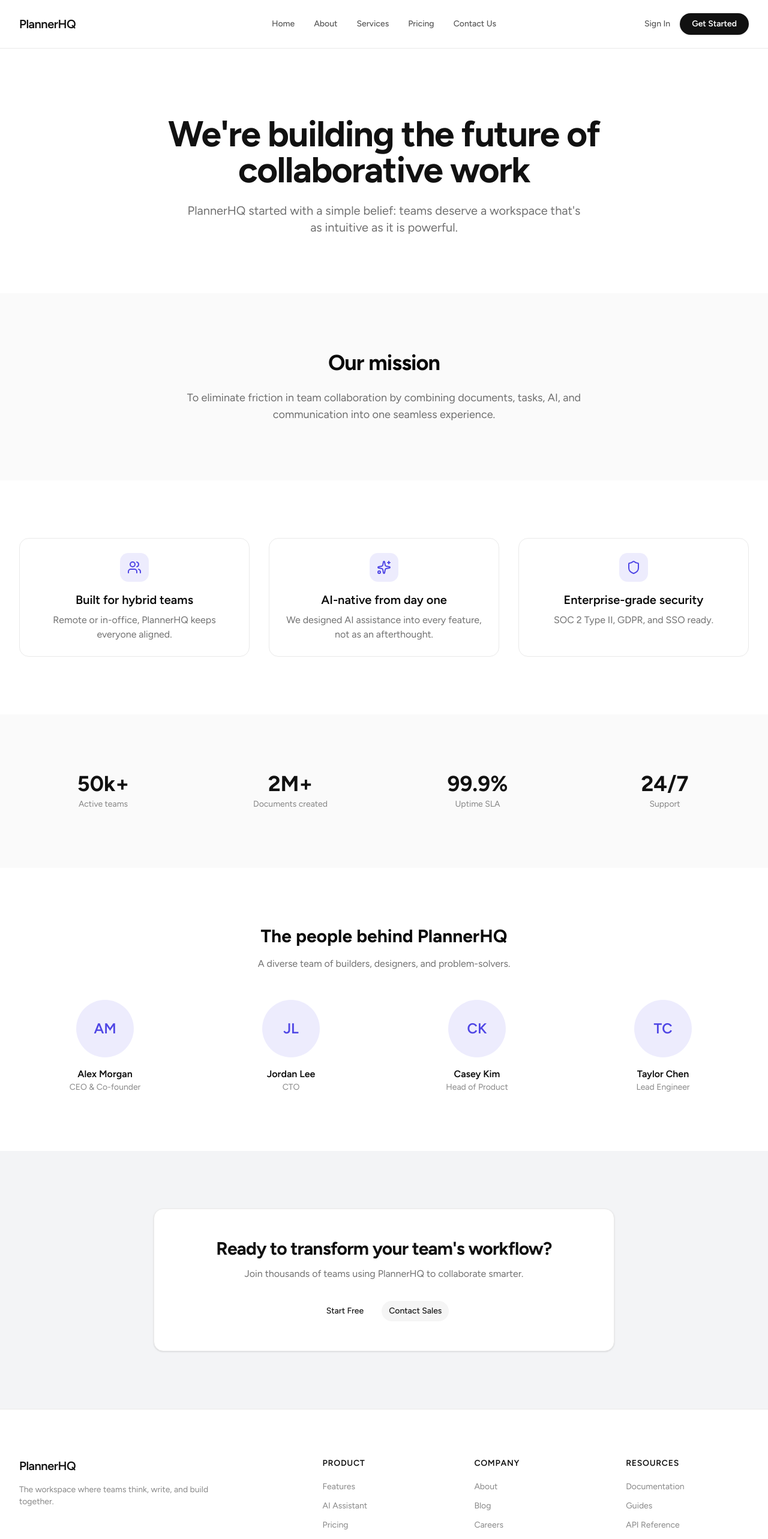
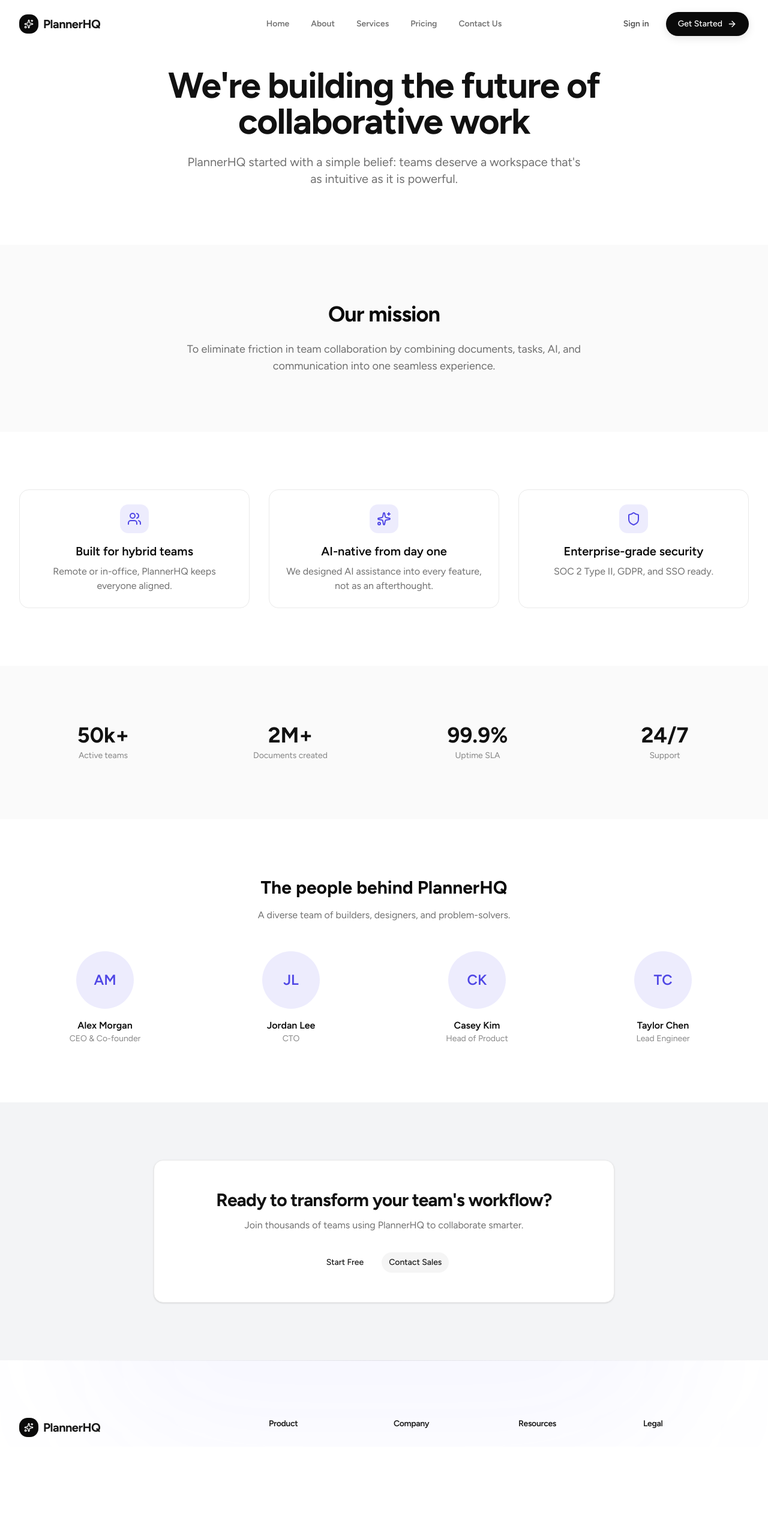
Before and after one commit to dariogeorge21/plannerhq, a Next.js app: page /about in a window 1280 px wide. Shown: the top 2566 px of the page at 60% size. After the commit the page ends 2412 px from the top, so only its background shows below. Built offline with nearby package versions, Linux system fonts and the light colour scheme.

Commit message:
feat: Revamp Header and Footer

```diff
--- a/src/components/landingPage/footer.tsx
+++ b/src/components/landingPage/footer.tsx
@@ -1,5 +1,7 @@
-// components/Footer.tsx
-import { FaTwitter, FaLinkedin, FaGithub } from "react-icons/fa";
+// footer.tsx
+import React from "react";
+import Link from "next/link";
+import { Sparkles, ArrowRight } from "lucide-react";
 
 const footerNav = {
   product: [
@@ -7,130 +9,161 @@ const footerNav = {
     { name: "AI Assistant", href: "#" },
     { name: "Pricing", href: "#" },
     { name: "Enterprise", href: "#" },
+    { name: "Changelog", href: "#" },
   ],
   company: [
-    { name: "About", href: "#" },
+    { name: "About Us", href: "#" },
+    { name: "Careers", href: "#" },
     { name: "Blog", href: "#" },
-    { name: "Careers", href: "#" },
-    { name: "Press", href: "#" },
+    { name: "Contact", href: "#" },
+    { name: "Partners", href: "#" },
   ],
   resources: [
     { name: "Documentation", href: "#" },
-    { name: "Guides", href: "#" },
+    { name: "Help Center", href: "#" },
+    { name: "Community", href: "#" },
     { name: "API Reference", href: "#" },
     { name: "Status", href: "#" },
   ],
   legal: [
-    { name: "Privacy", href: "#" },
-    { name: "Terms", href: "#" },
+    { name: "Privacy Policy", href: "#" },
+    { name: "Terms of Service", href: "#" },
     { name: "Security", href: "#" },
+    { name: "Cookie Policy", href: "#" },
     { name: "GDPR", href: "#" },
   ],
 };
 
+const SocialIcons = {
+  Twitter: (props: React.SVGProps<SVGSVGElement>) => (
+    <svg fill="currentColor" viewBox="0 0 24 24" {...props}>
+      <path d="M18.244 2.25h3.308l-7.227 8.26 8.502 11.24H16.17l-5.214-6.817L4.99 21.75H1.68l7.73-8.835L1.254 2.25H8.08l4.713 6.231zm-1.161 17.52h1.833L7.084 4.126H5.117z" />
+    </svg>
+  ),
+  LinkedIn: (props: React.SVGProps<SVGSVGElement>) => (
+    <svg fill="currentColor" viewBox="0 0 24 24" {...props}>
+      <path d="M20.447 20.452h-3.554v-5.569c0-1.328-.027-3.037-1.852-3.037-1.853 0-2.136 1.445-2.136 2.939v5.667H9.351V9h3.414v1.561h.046c.477-.9 1.637-1.85 3.37-1.85 3.601 0 4.267 2.37 4.267 5.455v6.286zM5.337 7.433c-1.144 0-2.063-.926-2.063-2.065 0-1.138.92-2.063 2.063-2.063 1.14 0 2.064.925 2.064 2.063 0 1.139-.925 2.065-2.064 2.065zm1.782 13.019H3.555V9h3.564v11.452zM22.225 0H1.771C.792 0 0 .774 0 1.729v20.542C0 23.227.792 24 1.771 24h20.451C23.2 24 24 23.227 24 22.271V1.729C24 .774 23.2 0 22.222 0h.003z" />
+    </svg>
+  ),
+  GitHub: (props: React.SVGProps<SVGSVGElement>) => (
+    <svg fill="currentColor" viewBox="0 0 24 24" {...props}>
+      <path fillRule="evenodd" d="M12 2C6.477 2 2 6.484 2 12.017c0 4.425 2.865 8.18 6.839 9.504.5.092.682-.217.682-.483 0-.237-.008-.868-.013-1.703-2.782.605-3.369-1.343-3.369-1.343-.454-1.158-1.11-1.466-1.11-1.466-.908-.62.069-.608.069-.608 1.003.07 1.531 1.032 1.531 1.032.892 1.53 2.341 1.088 2.91.832.092-.647.35-1.088.636-1.338-2.22-.253-4.555-1.113-4.555-4.951 0-1.093.39-1.988 1.029-2.688-.103-.253-.446-1.272.098-2.65 0 0 .84-.27 2.75 1.026A9.564 9.564 0 0112 6.844c.85.004 1.705.115 2.504.337 1.909-1.296 2.747-1.027 2.747-1.027.546 1.379.202 2.398.1 2.651.64.7 1.028 1.595 1.028 2.688 0 3.848-2.339 4.695-4.566 4.943.359.309.678.92.678 1.855 0 1.338-.012 2.419-.012 2.747 0 .268.18.58.688.482A10.019 10.019 0 0022 12.017C22 6.484 17.522 2 12 2z" clipRule="evenodd" />
+    </svg>
+  ),
+};
+
 export default function Footer() {
   return (
-    <footer className="bg-white border-t border-[#EAEAEA]">
-      <div className="max-w-[1280px] mx-auto px-6 lg:px-8 py-16 lg:py-20">
-        <div className="grid grid-cols-2 md:grid-cols-5 gap-8 lg:gap-12">
-          {/* Brand column */}
-          <div className="col-span-2">
-            <span className="text-xl font-semibold tracking-tight text-[#111111]">
+    <footer className="bg-white pt-24 pb-12 relative overflow-hidden">
+      {/* Decorative Top Border */}
+      <div className="absolute top-0 inset-x-0 h-px w-full bg-gradient-to-r from-transparent via-neutral-300 to-transparent opacity-50" />
+
+      {/* Subtle Background Glow */}
+      <div className="absolute bottom-0 left-1/2 -translate-x-1/2 w-[1000px] h-[400px] bg-indigo-500/5 blur-[120px] rounded-full pointer-events-none" />
+
+      <div className="max-w-7xl mx-auto px-6 lg:px-8 relative z-10">
+        <div className="xl:grid xl:grid-cols-3 xl:gap-8 mb-16">
+          {/* Brand & Mission */}
+          <div className="space-y-8 xl:col-span-1">
+            <Link href="/" className="flex items-center gap-2 group w-fit">
+              <div className="flex h-8 w-8 items-center justify-center rounded-xl bg-neutral-950 text-white transition-all group-hover:scale-105 group-hover:bg-indigo-600 group-hover:shadow-[0_0_20px_rgba(79,70,229,0.3)]">
+                <Sparkles className="h-4 w-4" />
+              </div>
+              <span className="text-xl font-bold tracking-tight text-neutral-900 transition-colors group-hover:text-indigo-600">
                 PlannerHQ
               </span>
-            <p className="mt-4 text-sm text-[#111111]/50 max-w-xs">
-              The workspace where teams think, write, and build together.
+            </Link>
+            <p className="text-sm leading-relaxed text-neutral-500 max-w-xs">
+              The unified workspace where ambitious teams think, write, and execute together with unparalleled velocity.
             </p>
+
+            {/* Status Indicator */}
+            <div className="flex items-center gap-3">
+              <div className="flex items-center gap-2 rounded-full border border-neutral-200 bg-neutral-50 px-3 py-1.5 transition-colors hover:bg-white hover:border-neutral-300 w-fit cursor-pointer">
+                <span className="relative flex h-2 w-2">
+                  <span className="animate-ping absolute inline-flex h-full w-full rounded-full bg-emerald-400 opacity-75"></span>
+                  <span className="relative inline-flex rounded-full h-2 w-2 bg-emerald-500"></span>
+                </span>
+                <span className="text-xs font-medium text-neutral-600">All systems operational</span>
+              </div>
+            </div>
           </div>
 
-          {/* Navigation columns */}
+          {/* Navigation Grid */}
+          <div className="mt-16 grid grid-cols-2 gap-8 sm:grid-cols-4 xl:col-span-2 xl:mt-0">
             <div>
-            <h3 className="text-sm font-semibold text-[#111111] uppercase tracking-wider">
-              Product
-            </h3>
-            <ul className="mt-4 space-y-2">
+              <h3 className="text-sm font-semibold text-neutral-900 tracking-tight">Product</h3>
+              <ul className="mt-6 space-y-4">
                 {footerNav.product.map((item) => (
                   <li key={item.name}>
-                  <a
-                    href={item.href}
-                    className="text-sm text-[#111111]/50 hover:text-[#111111] transition-colors"
-                  >
+                    <Link href={item.href} className="text-sm text-neutral-500 hover:text-indigo-600 transition-colors group flex items-center gap-1.5 w-fit">
                       {item.name}
-                  </a>
+                      <ArrowRight className="w-3 h-3 opacity-0 -translate-x-2 transition-all group-hover:opacity-100 group-hover:translate-x-0" />
+                    </Link>
                   </li>
                 ))}
               </ul>
             </div>
-
             <div>
-            <h3 className="text-sm font-semibold text-[#111111] uppercase tracking-wider">
-              Company
-            </h3>
-            <ul className="mt-4 space-y-2">
+              <h3 className="text-sm font-semibold text-neutral-900 tracking-tight">Company</h3>
+              <ul className="mt-6 space-y-4">
                 {footerNav.company.map((item) => (
                   <li key={item.name}>
-                  <a
-                    href={item.href}
-                    className="text-sm text-[#111111]/50 hover:text-[#111111] transition-colors"
-                  >
+                    <Link href={item.href} className="text-sm text-neutral-500 hover:text-indigo-600 transition-colors group flex items-center gap-1.5 w-fit">
                       {item.name}
-                  </a>
+                      <ArrowRight className="w-3 h-3 opacity-0 -translate-x-2 transition-all group-hover:opacity-100 group-hover:translate-x-0" />
+                    </Link>
                   </li>
                 ))}
               </ul>
             </div>
-
             <div>
-            <h3 className="text-sm font-semibold text-[#111111] uppercase tracking-wider">
-              Resources
-            </h3>
-            <ul className="mt-4 space-y-2">
+              <h3 className="text-sm font-semibold text-neutral-900 tracking-tight">Resources</h3>
+              <ul className="mt-6 space-y-4">
                 {footerNav.resources.map((item) => (
                   <li key={item.name}>
-                  <a
-                    href={item.href}
-                    className="text-sm text-[#111111]/50 hover:text-[#111111] transition-colors"
-                  >
+                    <Link href={item.href} className="text-sm text-neutral-500 hover:text-indigo-600 transition-colors group flex items-center gap-1.5 w-fit">
                       {item.name}
-                  </a>
+                      <ArrowRight className="w-3 h-3 opacity-0 -translate-x-2 transition-all group-hover:opacity-100 group-hover:translate-x-0" />
+                    </Link>
                   </li>
                 ))}
               </ul>
             </div>
-
             <div>
-            <h3 className="text-sm font-semibold text-[#111111] uppercase tracking-wider">
-              Legal
-            </h3>
-            <ul className="mt-4 space-y-2">
+              <h3 className="text-sm font-semibold text-neutral-900 tracking-tight">Legal</h3>
+              <ul className="mt-6 space-y-4">
                 {footerNav.legal.map((item) => (
                   <li key={item.name}>
-                  <a
-                    href={item.href}
-                    className="text-sm text-[#111111]/50 hover:text-[#111111] transition-colors"
-                  >
+                    <Link href={item.href} className="text-sm text-neutral-500 hover:text-indigo-600 transition-colors group flex items-center gap-1.5 w-fit">
                       {item.name}
-                  </a>
+                      <ArrowRight className="w-3 h-3 opacity-0 -translate-x-2 transition-all group-hover:opacity-100 group-hover:translate-x-0" />
+                    </Link>
                   </li>
                 ))}
               </ul>
             </div>
           </div>
+        </div>
 
-        <div className="mt-16 pt-8 border-t border-[#EAEAEA] flex flex-col sm:flex-row justify-between items-center gap-4">
-          <p className="text-sm text-[#111111]/40">
-            © 2025 PlannerHQ. All rights reserved.
+        {/* Bottom Bar */}
+        <div className="pt-8 border-t border-neutral-200/80 flex flex-col items-center justify-between gap-6 sm:flex-row">
+          <p className="text-sm text-neutral-500">
+            © {new Date().getFullYear()} PlannerHQ Inc. All rights reserved.
           </p>
-          <div className="flex gap-6">
-            <a href="#" className="text-[#111111]/40 hover:text-[#111111] transition-colors">
-              <FaTwitter className="w-5 h-5" />
-            </a>
-            <a href="#" className="text-[#111111]/40 hover:text-[#111111] transition-colors">
-              <FaLinkedin className="w-5 h-5" />
-            </a>
-            <a href="#" className="text-[#111111]/40 hover:text-[#111111] transition-colors">
-              <FaGithub className="w-5 h-5" />
-            </a>
+          <div className="flex items-center gap-4">
+            <Link href="#" className="flex h-10 w-10 items-center justify-center rounded-full border border-neutral-200 text-neutral-400 transition-colors hover:bg-neutral-50 hover:text-indigo-600">
+              <span className="sr-only">Twitter</span>
+              <SocialIcons.Twitter className="h-4 w-4" />
+            </Link>
+            <Link href="#" className="flex h-10 w-10 items-center justify-center rounded-full border border-neutral-200 text-neutral-400 transition-colors hover:bg-neutral-50 hover:text-indigo-600">
+              <span className="sr-only">LinkedIn</span>
+              <SocialIcons.LinkedIn className="h-4 w-4" />
+            </Link>
+            <Link href="#" className="flex h-10 w-10 items-center justify-center rounded-full border border-neutral-200 text-neutral-400 transition-colors hover:bg-neutral-50 hover:text-indigo-600">
+              <span className="sr-only">GitHub</span>
+              <SocialIcons.GitHub className="h-4 w-4" />
+            </Link>
           </div>
         </div>
       </div>
--- a/src/components/landingPage/header.tsx
+++ b/src/components/landingPage/header.tsx
@@ -1,8 +1,10 @@
-// components/Header.tsx
+// header.tsx
 "use client";
 
-import { useState } from "react";
-import { Menu, X } from "lucide-react";
+import React, { useState, useEffect } from "react";
+import { motion, AnimatePresence } from "framer-motion";
+import { Menu, X, ArrowRight, Sparkles, ChevronDown } from "lucide-react";
+import Link from "next/link";
 
 const navigation = [
   { name: "Home", href: "/" },
@@ -13,110 +15,160 @@ const navigation = [
 ];
 
 export default function Header() {
-  const [mobileMenuOpen, setMobileMenuOpen] = useState(false);
+  const [isScrolled, setIsScrolled] = useState(false);
+  const [isMobileMenuOpen, setIsMobileMenuOpen] = useState(false);
+
+  useEffect(() => {
+    const handleScroll = () => {
+      setIsScrolled(window.scrollY > 10);
+    };
+    window.addEventListener("scroll", handleScroll);
+    return () => window.removeEventListener("scroll", handleScroll);
+  }, []);
 
   return (
-    <header className="sticky top-0 z-50 bg-white/90 backdrop-blur-sm border-b border-[#EAEAEA]">
-      <nav className="max-w-[1280px] mx-auto px-6 lg:px-8" aria-label="Global">
-        <div className="flex items-center justify-between h-16 lg:h-20">
+    <header
+      className={`fixed top-0 inset-x-0 z-50 transition-all duration-300 ${
+        isScrolled
+          ? "bg-white/80 backdrop-blur-md border-b border-neutral-200/50 shadow-[0_1px_3px_0_rgba(0,0,0,0.02)]"
+          : "bg-transparent border-b border-transparent"
+      }`}
+    >
+      <nav className="mx-auto max-w-7xl px-6 lg:px-8" aria-label="Global">
+        <div className="flex items-center justify-between h-20">
           {/* Logo */}
           <div className="flex lg:flex-1">
-            <a href="/" className="-m-1.5 p-1.5">
-              <span className="text-xl font-semibold tracking-tight text-[#111111]">
+            <Link href="/" className="-m-1.5 p-1.5 flex items-center gap-2 group">
+              <div className="flex h-8 w-8 items-center justify-center rounded-xl bg-neutral-950 text-white transition-transform group-hover:scale-105 group-hover:bg-indigo-600 group-hover:shadow-[0_0_20px_rgba(79,70,229,0.3)]">
+                <Sparkles className="h-4 w-4" />
+              </div>
+              <span className="text-xl font-bold tracking-tight text-neutral-900 transition-colors group-hover:text-indigo-600">
                 PlannerHQ
               </span>
-            </a>
+            </Link>
           </div>
 
-          {/* Desktop navigation */}
-          <div className="hidden lg:flex lg:gap-x-8">
+          {/* Desktop Navigation */}
+          <div className="hidden lg:flex lg:gap-x-1">
             {navigation.map((item) => (
-              <a
+              <Link
                 key={item.name}
                 href={item.href}
-                className="text-sm font-medium text-[#111111]/70 hover:text-[#111111] transition-colors"
+                className="relative px-4 py-2 text-sm font-semibold text-neutral-500 transition-colors hover:text-neutral-900 rounded-full hover:bg-neutral-50 group"
               >
                 {item.name}
-              </a>
+                {/* Active Indicator Mock (if matched route) */}
+                <span className="absolute inset-x-4 -bottom-px h-px bg-transparent transition-colors group-hover:bg-neutral-200" />
+              </Link>
             ))}
           </div>
 
-          {/* Desktop buttons */}
-          <div className="hidden lg:flex lg:flex-1 lg:justify-end items-center gap-4">
-            <a
-              href="/login"
-              className="text-sm font-medium text-[#111111]/70 hover:text-[#111111] transition-colors"
+          {/* Desktop Auth */}
+          <div className="hidden lg:flex lg:flex-1 lg:justify-end lg:items-center lg:gap-4">
+            <Link
+              href="/signin"
+              className="text-sm font-semibold text-neutral-600 hover:text-neutral-900 transition-colors px-3 py-2"
             >
-              Sign In
-            </a>
-            <a
+              Sign in
+            </Link>
+            <Link
               href="/signup"
-              className="rounded-full bg-[#111111] px-5 py-2 text-sm font-semibold text-white shadow-sm hover:bg-[#111111]/90 transition-all"
+              className="group relative inline-flex items-center justify-center gap-2 rounded-full bg-neutral-950 px-5 py-2.5 text-sm font-medium text-white shadow-[0_4px_14px_0_rgba(0,0,0,0.1)] transition-all hover:bg-neutral-800 hover:shadow-[0_6px_20px_rgba(0,0,0,0.15)] active:scale-95"
             >
               Get Started
-            </a>
+              <ArrowRight className="w-4 h-4 transition-transform group-hover:translate-x-0.5" />
+            </Link>
           </div>
 
-          {/* Mobile menu button */}
+          {/* Mobile Menu Button */}
           <div className="flex lg:hidden">
             <button
               type="button"
-              onClick={() => setMobileMenuOpen(true)}
-              className="-m-2.5 inline-flex items-center justify-center rounded-md p-2.5 text-[#111111]"
+              className="-m-2.5 inline-flex items-center justify-center rounded-md p-2.5 text-neutral-700 hover:bg-neutral-100 transition-colors"
+              onClick={() => setIsMobileMenuOpen(true)}
             >
+              <span className="sr-only">Open main menu</span>
               <Menu className="h-6 w-6" aria-hidden="true" />
             </button>
           </div>
         </div>
+      </nav>
 
-        {/* Mobile menu */}
-        {mobileMenuOpen && (
-          <div className="lg:hidden fixed inset-0 z-50 bg-white">
-            <div className="flex items-center justify-between p-6 border-b border-[#EAEAEA]">
-              <a href="#" className="-m-1.5 p-1.5">
-                <span className="text-xl font-semibold tracking-tight text-[#111111]">
+      {/* Mobile Menu Overlay */}
+      <AnimatePresence>
+        {isMobileMenuOpen && (
+          <>
+            <motion.div
+              initial={{ opacity: 0 }}
+              animate={{ opacity: 1 }}
+              exit={{ opacity: 0 }}
+              className="fixed inset-0 z-50 bg-neutral-950/20 backdrop-blur-sm lg:hidden"
+              onClick={() => setIsMobileMenuOpen(false)}
+            />
+            <motion.div
+              initial={{ x: "100%" }}
+              animate={{ x: 0 }}
+              exit={{ x: "100%" }}
+              transition={{ type: "spring", damping: 25, stiffness: 200 }}
+              className="fixed inset-y-0 right-0 z-50 w-full overflow-y-auto bg-white px-6 py-6 sm:max-w-sm sm:ring-1 sm:ring-neutral-900/10 shadow-2xl lg:hidden flex flex-col"
+            >
+              <div className="flex items-center justify-between">
+                <Link href="/" className="-m-1.5 p-1.5 flex items-center gap-2" onClick={() => setIsMobileMenuOpen(false)}>
+                  <div className="flex h-8 w-8 items-center justify-center rounded-xl bg-indigo-600 text-white shadow-[0_0_20px_rgba(79,70,229,0.3)]">
+                    <Sparkles className="h-4 w-4" />
+                  </div>
+                  <span className="text-xl font-bold tracking-tight text-neutral-900">
                     PlannerHQ
                   </span>
-              </a>
+                </Link>
                 <button
                   type="button"
-                onClick={() => setMobileMenuOpen(false)}
-                className="-m-2.5 rounded-md p-2.5 text-[#111111]"
+                  className="-m-2.5 rounded-md p-2.5 text-neutral-700 hover:bg-neutral-100 transition-colors"
+                  onClick={() => setIsMobileMenuOpen(false)}
                 >
+                  <span className="sr-only">Close menu</span>
                   <X className="h-6 w-6" aria-hidden="true" />
                 </button>
               </div>
-            <div className="flow-root">
-              <div className="space-y-2 p-6">
+
+              <div className="mt-8 flow-root flex-1">
+                <div className="-my-6 divide-y divide-neutral-100">
+                  <div className="space-y-1 py-6">
                     {navigation.map((item) => (
-                  <a
+                      <Link
                         key={item.name}
                         href={item.href}
-                    className="-mx-3 block rounded-lg px-3 py-2 text-base font-semibold text-[#111111]/70 hover:text-[#111111] hover:bg-[#FAFAFA]"
-                    onClick={() => setMobileMenuOpen(false)}
+                        className="-mx-3 flex items-center justify-between rounded-xl px-3 py-4 text-base font-semibold leading-7 text-neutral-900 hover:bg-neutral-50 transition-colors"
+                        onClick={() => setIsMobileMenuOpen(false)}
                       >
                         {item.name}
-                  </a>
+                        <ChevronDown className="w-4 h-4 text-neutral-400 -rotate-90" />
+                      </Link>
                     ))}
-                <div className="pt-4 flex flex-col gap-3">
-                  <a
-                    href="/login"
-                    className="text-base font-semibold text-[#111111]/70 hover:text-[#111111]"
+                  </div>
+                  <div className="py-6 space-y-4">
+                    <Link
+                      href="/signin"
+                      className="-mx-3 block rounded-xl px-3 py-3 text-base font-semibold leading-7 text-neutral-900 hover:bg-neutral-50 transition-colors"
+                      onClick={() => setIsMobileMenuOpen(false)}
                     >
-                    Sign In
-                  </a>
-                  <a
+                      Sign in
+                    </Link>
+                    <Link
                       href="/signup"
-                    className="inline-flex justify-center rounded-full bg-[#111111] px-5 py-2 text-base font-semibold text-white shadow-sm"
+                      className="group flex w-full items-center justify-center gap-2 rounded-full bg-neutral-950 px-5 py-3.5 text-base font-semibold text-white shadow-md transition-all hover:bg-neutral-800 active:scale-95"
+                      onClick={() => setIsMobileMenuOpen(false)}
                     >
-                    Get Started
-                  </a>
+                      Get Started Free
+                      <ArrowRight className="w-4 h-4 transition-transform group-hover:translate-x-0.5" />
+                    </Link>
                   </div>
                 </div>
               </div>
-          </div>
+            </motion.div>
+          </>
         )}
-      </nav>
+      </AnimatePresence>
     </header>
   );
 }
```
Lines whose indentation alone changed are shown as unchanged.
